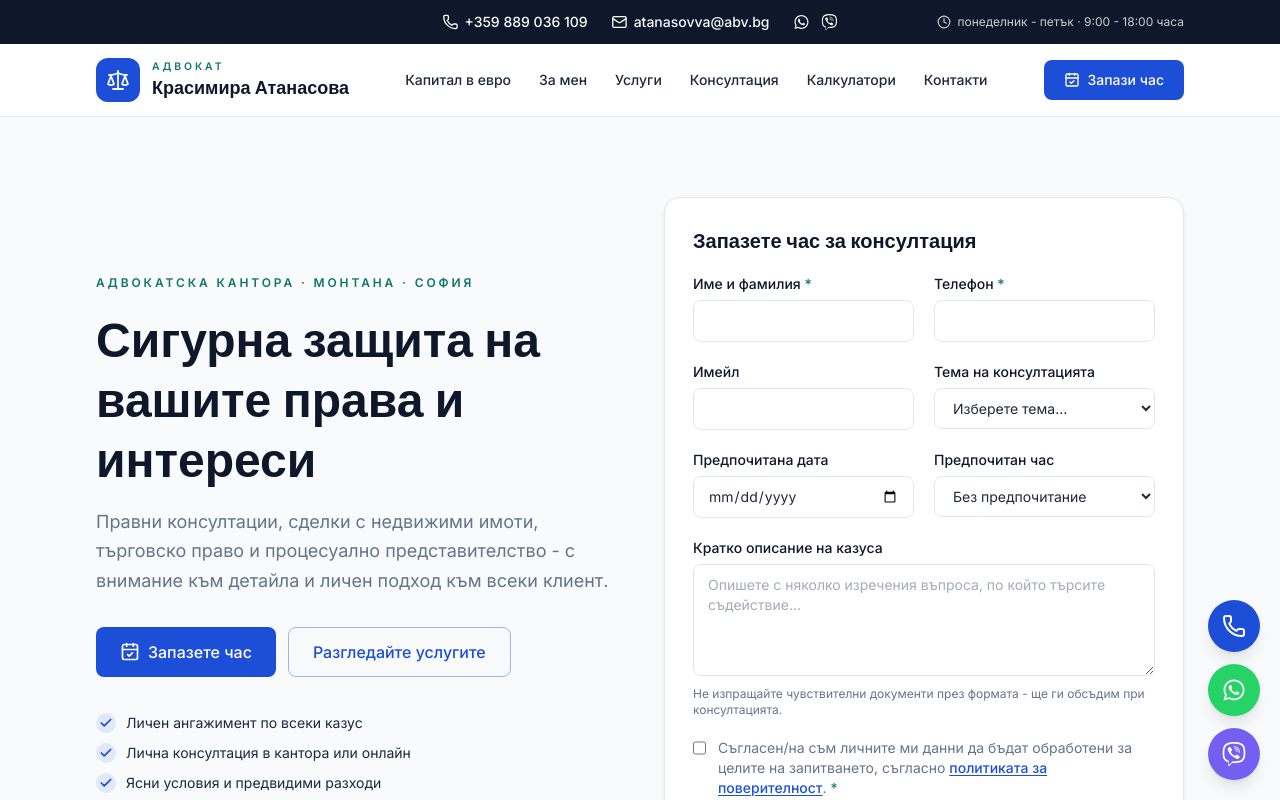
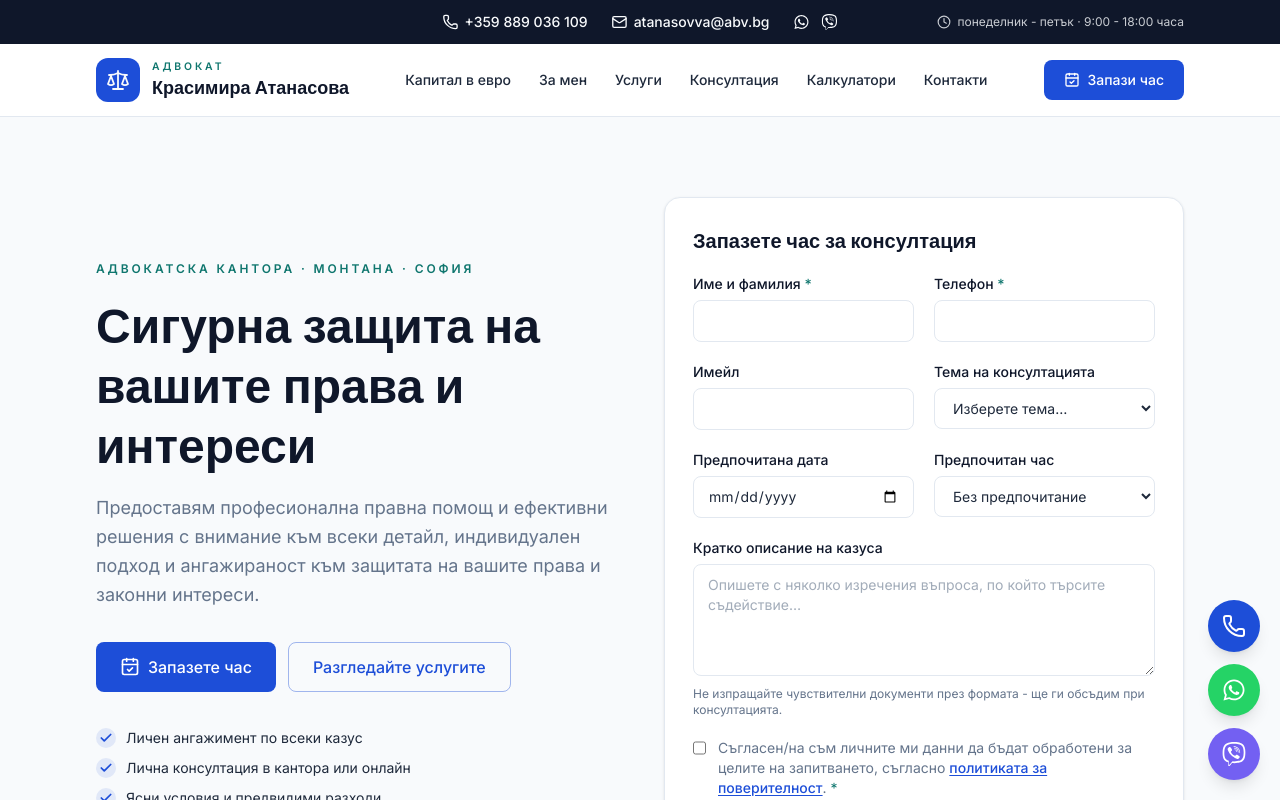
Before and after one commit to pepipetrov0969/advweb, a Next.js app: page / in a window 1280 px wide. Shown: the top 800 px of the page. Built offline with nearby package versions, Linux system fonts and the light colour scheme; a web font is replaced by a local one.

Commit message:
Update hero intro copy on homepage

```diff
--- a/components/home/Hero.tsx
+++ b/components/home/Hero.tsx
@@ -25,9 +25,9 @@ export function Hero() {
             Сигурна защита на вашите права и интереси
           </h1>
           <p className="mt-5 max-w-xl text-lg leading-relaxed text-clay">
-            Правни консултации, сделки с недвижими имоти, търговско право и
-            процесуално представителство - с внимание към детайла и личен
-            подход към всеки клиент.
+            Предоставям професионална правна помощ и ефективни решения с
+            внимание към всеки детайл, индивидуален подход и ангажираност
+            към защитата на вашите права и законни интереси.
           </p>
 
           <div className="mt-8 flex flex-wrap gap-3">
```
